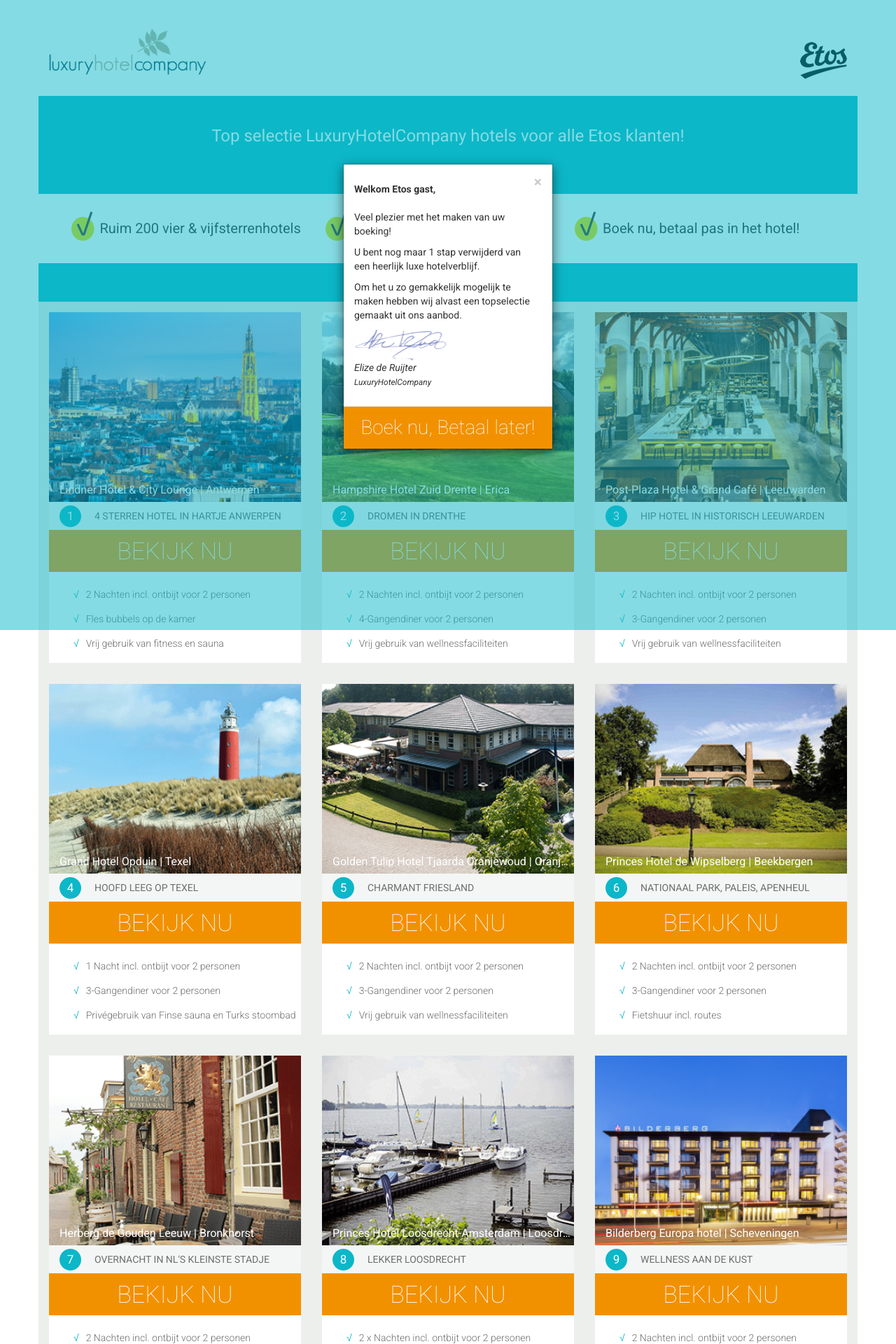
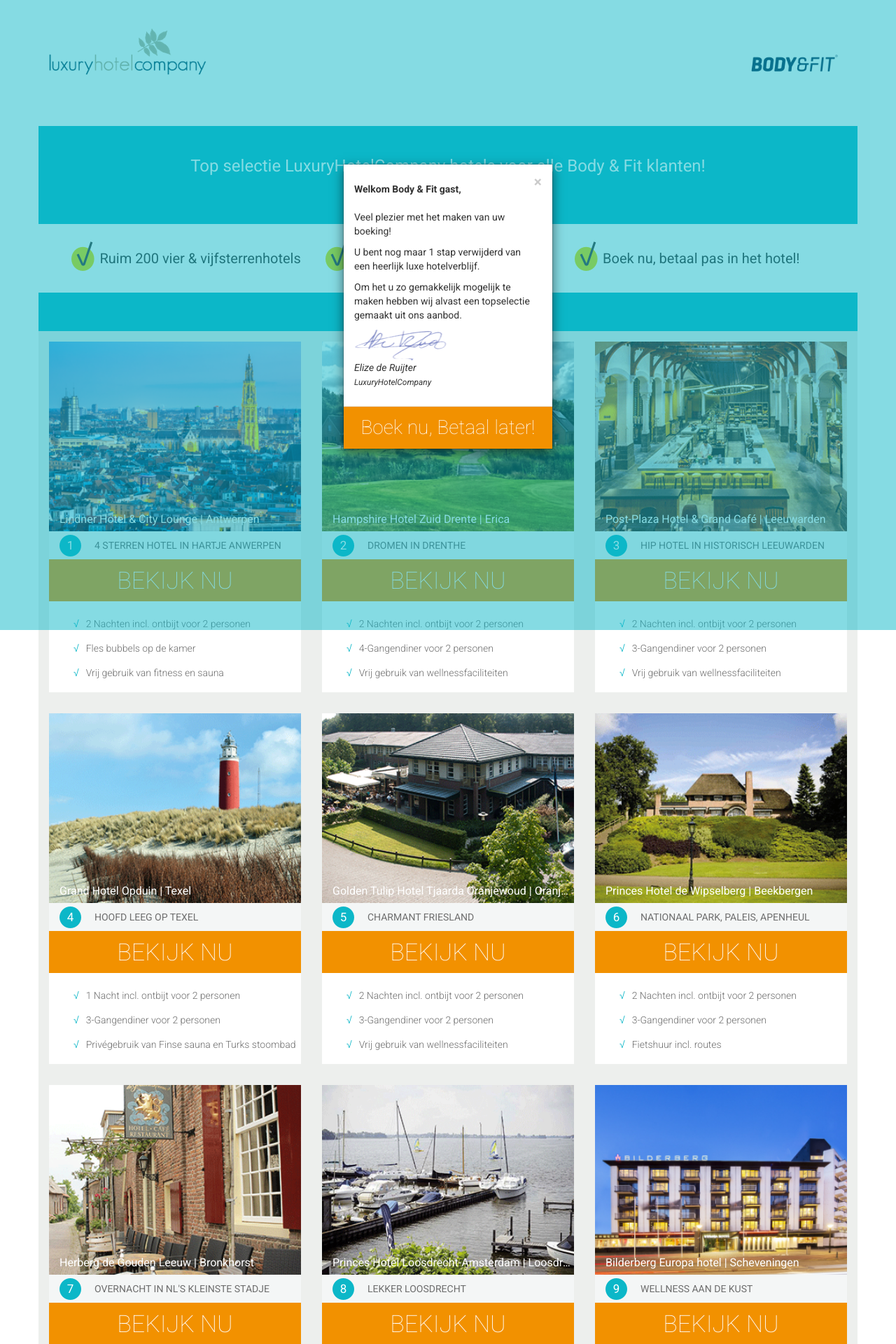
Before and after one commit to Albert91/bodyandfit.luxuryhotelcompany.com, a Jekyll site: the page built from index.html, in a window 1280 px wide. Shown: the top 1920 px of the page at 70% size. Built offline with Jekyll 4.4.1, drawn with Linux system fonts in a browser that asks for light colours.

Commit message:
Changed ETOS to Body & Fit

```diff
--- a/_config.yml
+++ b/_config.yml
@@ -1,7 +1,7 @@
-title: ETOS - LuxuryHotelCompany
+title: Body & Fit - LuxuryHotelCompany
 email: info@luxuryhotelcompany.com
 description: >
-  ETOS
+  Body & Fit
 baseurl: ""
 url: "http://bodyandfit.luxuryhotelcompany.com"
 markdown: kramdown
--- a/_includes/header.html
+++ b/_includes/header.html
@@ -4,7 +4,7 @@
       <img src="/img/LHC_LOGO-01.png" class="lhc img-responsive">
     </div>
     <div class="col-xs-6">
-      <img src="/img/etos.png" class="etos img-responsive pull-right">
+      <img src="/img/logo.png" class="logo img-responsive pull-right">
     </div>
   </div>
 </header>
--- a/_includes/hero.html
+++ b/_includes/hero.html
@@ -1,7 +1,7 @@
 <div class="container">
   <div class="row">
     <div class="hero text-center">
-      <p class="head"><strong>Top selectie LuxuryHotelCompany hotels voor alle Etos klanten!</strong></p>
+      <p class="head"><strong>Top selectie LuxuryHotelCompany hotels voor alle Body & Fit klanten!</strong></p>
       <p>Boek snel voor de beste kamers...</p>
     </div>
   </div>
--- a/_includes/modal.html
+++ b/_includes/modal.html
@@ -3,7 +3,7 @@
     <div class="modal-content">
       <div class="modal-body">
         <div class="clearfix">
-          <p class="pull-left" style="margin-top: 10px; margin-bottom: 20px;"><strong>Welkom Etos gast,</strong></p>
+          <p class="pull-left" style="margin-top: 10px; margin-bottom: 20px;"><strong>Welkom Body & Fit gast,</strong></p>
           <button type="button" class="close pull-right" data-dismiss="modal" aria-label="Close"><span aria-hidden="true">&times;</span></button>
         </div>
         <p>Veel plezier met het maken van uw boeking!</p>
--- a/css/main.scss
+++ b/css/main.scss
@@ -15,9 +15,8 @@
     margin-top: 40px;
     margin-bottom: 30px;
   }
-  .etos {
-    margin-top: 60px;
-    margin-bottom: 10px;
+  .logo {
+    width: 150px;
   }
 }
 
```
Also changed, not shown: img/logo.png (added), 5 other files.
